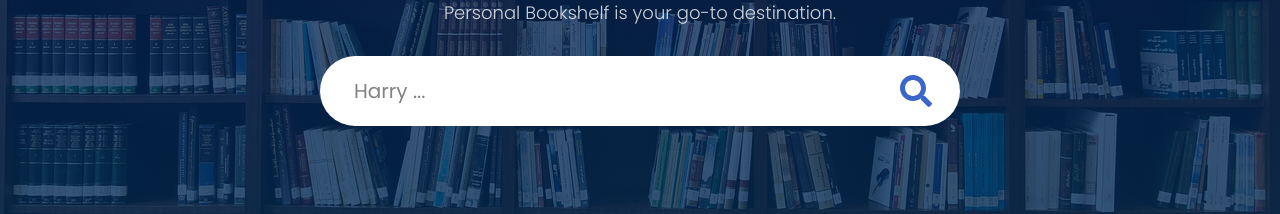
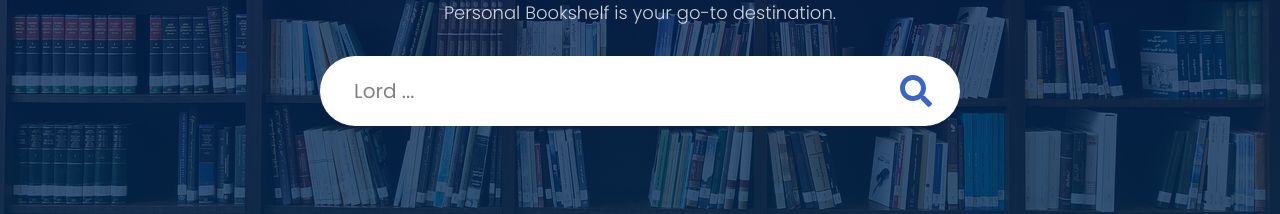
Before and after one commit to shashanksc/BookShelf, a React (Create React App) app: page / in a window 1280 px wide. Shown: the part 435-649 px from the top of the page. Built offline with nearby package versions, Linux system fonts and the light colour scheme; no server answers.

Commit message:
Realtime Search

```diff
--- a/src/components/BookList/Book.jsx
+++ b/src/components/BookList/Book.jsx
@@ -35,7 +35,7 @@ const Book = (book) => {
 
         <div className='book-item-info-item author fs-15'>
           <span className='text-capitalize fw-7'>Author: </span>
-          <span>{book.author.join(", ")}</span>
+          <span>{book.author}</span>
         </div>
 
         <div className='book-item-info-item edition-count fs-15'>
--- a/src/components/SearchForm/SearchForm.jsx
+++ b/src/components/SearchForm/SearchForm.jsx
@@ -10,11 +10,14 @@ const SearchForm = () => {
   const navigate = useNavigate();
 
   useEffect(() => searchText.current.focus(), []);
+  const handleOnChange = (event) =>{
+    setSearchTerm(event.target.value)
+  }
   const handleSubmit = (e) => {
     e.preventDefault();
     let tempSearchTerm = searchText.current.value.trim();
     if((tempSearchTerm.replace(/[^\w\s]/gi,"")).length === 0){
-      setSearchTerm("Harry");
+      setSearchTerm("lORD");
       setResultTitle("Please Enter Something ...");
     } else {
       setSearchTerm(searchText.current.value);
@@ -29,7 +32,7 @@ const SearchForm = () => {
         <div className='search-form-content'>
           <form className='search-form' onSubmit={handleSubmit}>
             <div className='search-form-elem flex flex-sb bg-white'>
-              <input type = "text" className='form-control' placeholder='Harry ...' ref = {searchText} />
+              <input type = "text" className='form-control' onChange = {handleOnChange} placeholder='Lord ...' ref = {searchText} />
               <button type = "submit" className='flex flex-c' onClick={handleSubmit}>
                 <FaSearch className='text-purple' size = {32} />
               </button>
```
